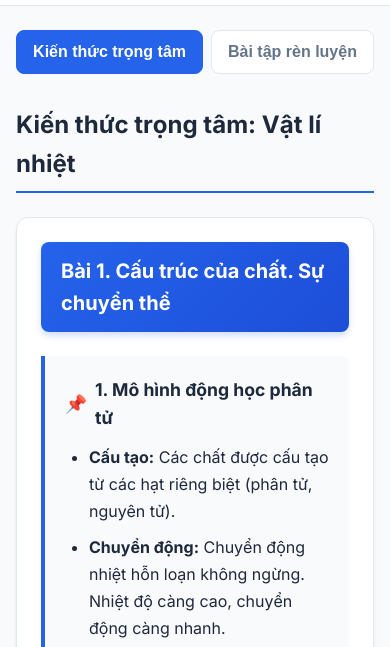
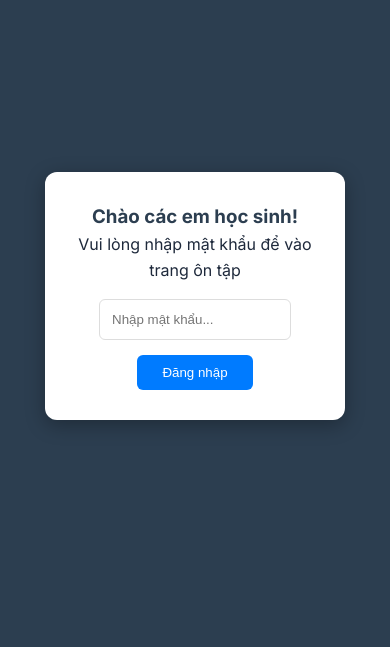
Before and after one commit to trinhxuan/on-tap-vat-li-12, a plain HTML site: page index.html in a window 390 px wide. Shown: the part 126-773 px from the top of the page. Drawn offline with nearby package versions, Linux system fonts and the light colour scheme.

Commit message:
ôn tập vật lý 12

```diff
--- a/app.js
+++ b/app.js
@@ -1,3 +1,11 @@
+function checkPass() {
+    var password = document.getElementById("passInput").value;
+    if (password === "Trinh123") { // Thầy nhớ đổi mật khẩu tại đây
+        document.getElementById("login-overlay").style.display = "none";
+    } else {
+        alert("Sai mật khẩu rồi! Các em thử lại nhé.");
+    }
+}
 document.addEventListener('DOMContentLoaded', () => {
     let currentTopic = 'nhiet';
     let currentView = 'theory';
--- a/index.html
+++ b/index.html
@@ -22,6 +22,14 @@
     <script id="MathJax-script" async src="https://cdn.jsdelivr.net/npm/mathjax@3/es5/tex-mml-chtml.js"></script>
 </head>
 <body>
+<div id="login-overlay">
+        <div class="login-box">
+            <h3>Chào các em học sinh!</h3>
+            <p>Vui lòng nhập mật khẩu để vào trang ôn tập</p>
+            <input type="password" id="passInput" placeholder="Nhập mật khẩu...">
+            <button class="login-btn" onclick="checkPass()">Đăng nhập</button>
+        </div>
+    </div>
     <header class="app-header">
         <div class="container">
             <h1>Chuyên đề Vật Lí 12</h1>
--- a/style.css
+++ b/style.css
@@ -403,4 +403,32 @@ body {
     .opt-btn {
         width: 48%; /* Nút bấm to ra, dễ chạm trên màn hình nhỏ */
     }
+/* Thiết kế màn hình đăng nhập */
+#login-overlay {
+    position: fixed;
+    top: 0; left: 0; width: 100%; height: 100%;
+    background: #2c3e50;
+    z-index: 99999; /* Đảm bảo nó nằm trên cùng */
+    display: flex;
+    justify-content: center;
+    align-items: center;
 }
+.login-box {
+    background: #fff;
+    padding: 30px;
+    border-radius: 12px;
+    box-shadow: 0 5px 20px rgba(0,0,0,0.3);
+    text-align: center;
+    width: 300px;
+}
+.login-box h3 { margin-top: 0; color: #2c3e50; }
+#passInput {
+    padding: 12px; width: 80%;
+    border: 1px solid #ddd; border-radius: 6px;
+    margin: 15px 0; display: block; margin-left: auto; margin-right: auto;
+}
+.login-btn {
+    padding: 10px 25px; background: #007bff; color: white;
+    border: none; border-radius: 6px; cursor: pointer;
+}
+.login-btn:hover { background: #0056b3; }
```
